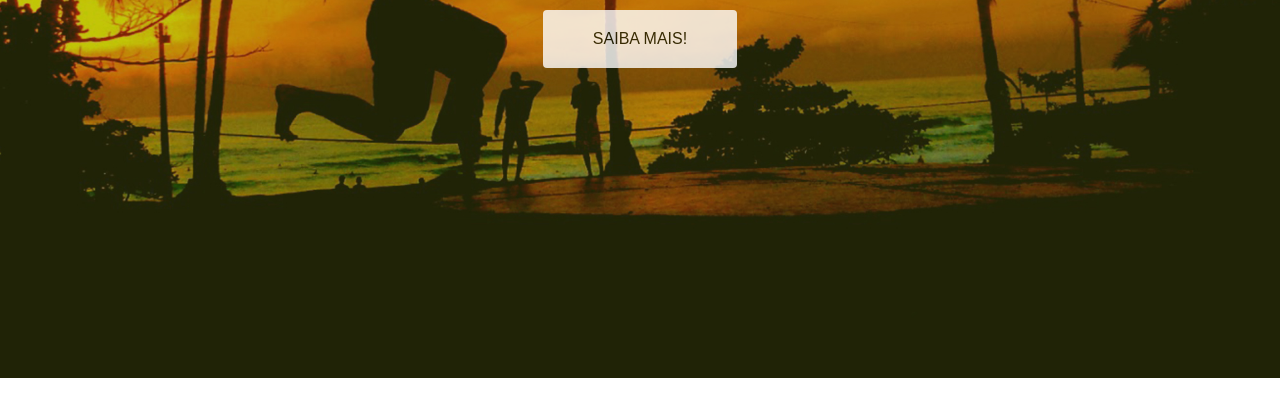
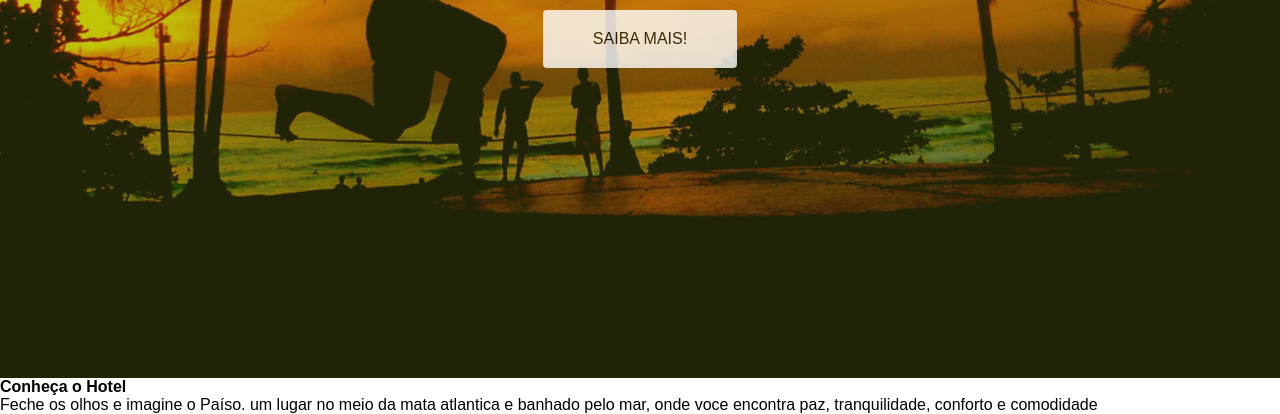
Before and after one commit to JoneBulande/joneHotel, a plain HTML site: page index.html in a window 1280 px wide. Shown: the part 422-836 px from the top of the page. Before the commit the page ends 800 px from the top, so only its background shows below. Drawn offline with Linux system fonts and the light colour scheme.

Commit message:
codei o cabecalho e o conteiner

```diff
--- a/index.html
+++ b/index.html
@@ -38,8 +38,17 @@
 	</section>
 
 	<!-- ================================================================= -->
-<!-- ==========================| SECTION - HERO  |===============================-->
+<!-- ==========================| SECTION - CONHEÇA O HOTEL  |===============================-->
 	<!-- ================================================================= -->
+
+	<section class="conheca-o-hotel">
+		<h3>Conheça o Hotel</h3>
+		<p>Feche os olhos e imagine o Paíso. um lugar no meio da mata atlantica e banhado pelo mar, onde voce encontra paz, tranquilidade, conforto e comodidade</p>
+		<hr>
+		<ul>
+
+		</ul>
+	</section>
 
 
 	<!-- ================================================================= -->
```
